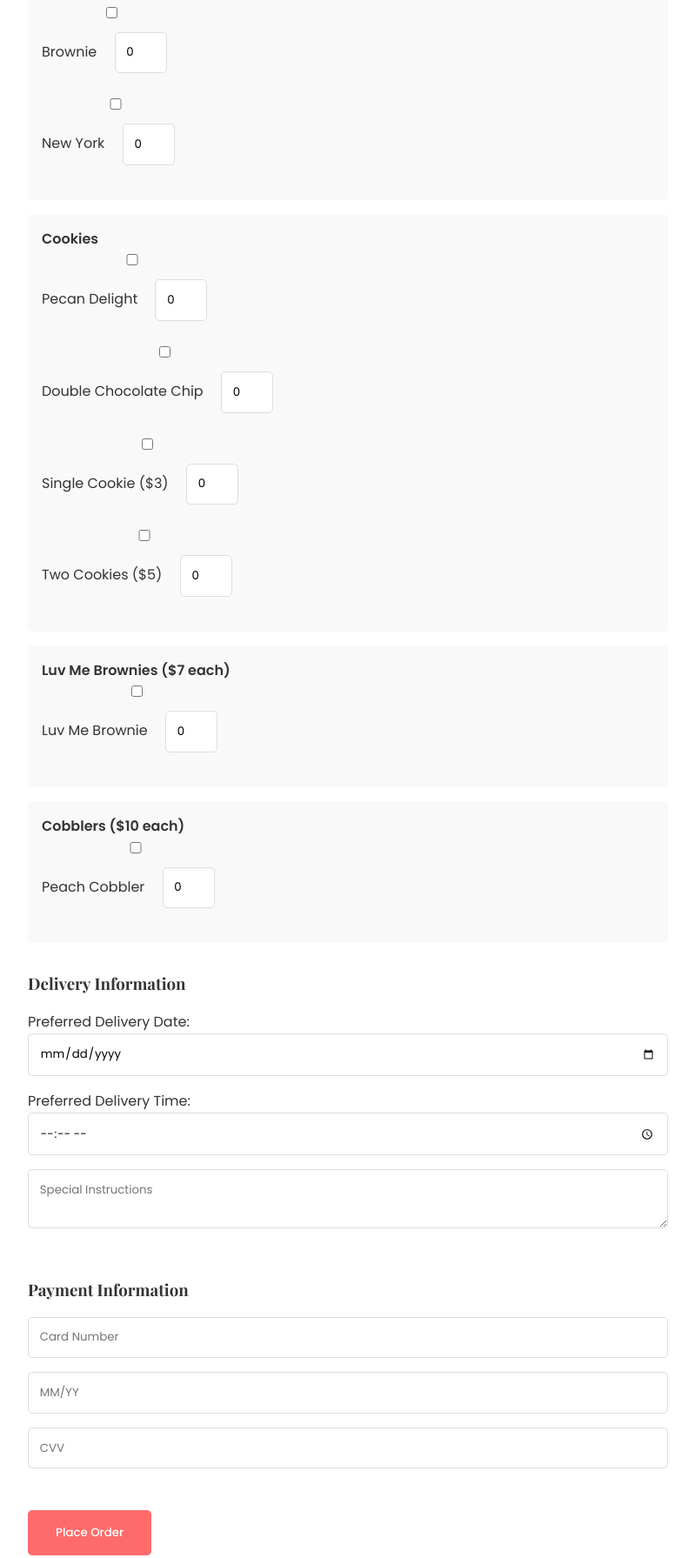
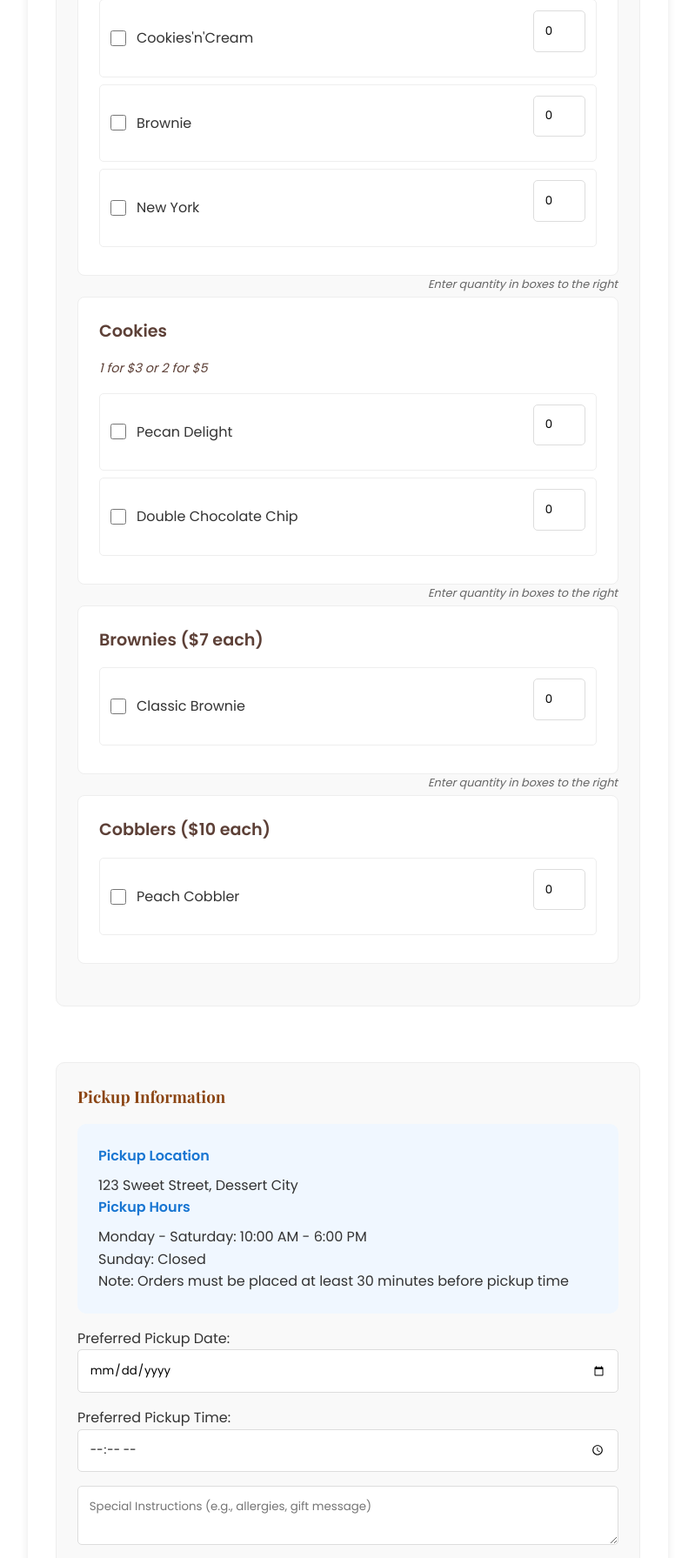
Before and after one commit to annesiaw/half-baked-website, a website: page public/order.html in a window 1280 px wide. Shown: the part 864-2655 px from the top of the page at 87% size, without its empty margins (240-1039 px from the left). Drawn offline with nearby package versions, Linux system fonts and the light colour scheme; files whose address does not match are found by name.

Commit message:
Update order form layout and image organization. Changes include: - Simplified cookie quantity inputs - Added pricing text for cookies - Moved images to public directory - Updated image paths in CSS

```diff
--- a/public/order.html
+++ b/public/order.html
@@ -8,6 +8,147 @@
     <link rel="preconnect" href="https://fonts.googleapis.com">
     <link rel="preconnect" href="https://fonts.gstatic.com" crossorigin>
     <link href="https://fonts.googleapis.com/css2?family=Playfair+Display:wght@400;700&family=Poppins:wght@300;400;500;600&display=swap" rel="stylesheet">
+    <style>
+        #order-form {
+            max-width: 800px;
+            margin: 2rem auto;
+            padding: 2rem;
+            background: #fff;
+            border-radius: 15px;
+            box-shadow: 0 4px 20px rgba(0, 0, 0, 0.1);
+        }
+
+        .order-form {
+            display: grid;
+            gap: 2rem;
+        }
+
+        .form-group {
+            background: #f9f9f9;
+            padding: 1.5rem;
+            border-radius: 10px;
+            border: 1px solid #eee;
+        }
+
+        .form-group h3 {
+            color: #8B4513;
+            margin-bottom: 1rem;
+            font-family: 'Playfair Display', serif;
+        }
+
+        .menu-selection {
+            background: white;
+            padding: 1.5rem;
+            margin: 1.5rem 0;
+            border-radius: 8px;
+            border: 1px solid #eee;
+            position: relative;
+        }
+
+        .menu-selection h4 {
+            color: #5D4037;
+            margin-bottom: 1rem;
+            font-size: 1.2rem;
+        }
+
+        .item-option {
+            display: flex;
+            justify-content: space-between;
+            align-items: center;
+            padding: 0.75rem;
+            margin: 0.5rem 0;
+            background: #fff;
+            border-radius: 5px;
+            border: 1px solid #eee;
+        }
+
+        .item-option label {
+            display: flex;
+            align-items: center;
+            gap: 0.75rem;
+            flex: 1;
+        }
+
+        .item-option input[type="checkbox"] {
+            margin: 0;
+            width: 18px;
+            height: 18px;
+        }
+
+        .item-option span {
+            font-size: 1rem;
+            color: #333;
+        }
+
+        .quantity-options {
+            display: flex;
+            gap: 1rem;
+            margin-left: 2rem;
+        }
+
+        .quantity-options input[type="number"] {
+            width: 60px;
+            padding: 0.5rem;
+            border: 1px solid #ddd;
+            border-radius: 5px;
+            text-align: center;
+        }
+
+        .quantity-label {
+            position: absolute;
+            right: 0;
+            top: -20px;
+            font-size: 0.8rem;
+            color: #666;
+        }
+
+        .menu-selection::before {
+            content: "Enter quantity in boxes to the right";
+            position: absolute;
+            top: -25px;
+            right: 0;
+            font-size: 0.8rem;
+            color: #666;
+            font-style: italic;
+        }
+
+        .pickup-info {
+            background: #f0f7ff;
+            padding: 1.5rem;
+            border-radius: 10px;
+            margin: 1rem 0;
+        }
+
+        .pickup-info h4 {
+            color: #1976D2;
+            margin-bottom: 0.5rem;
+        }
+
+        .submit-order {
+            background: #8B4513;
+            color: white;
+            padding: 1rem 2rem;
+            border: none;
+            border-radius: 8px;
+            font-size: 1.1rem;
+            cursor: pointer;
+            transition: background 0.3s;
+            width: 100%;
+            max-width: 300px;
+            margin: 0 auto;
+        }
+
+        .submit-order:hover {
+            background: #A0522D;
+        }
+
+        .cookie-pricing {
+            color: #5D4037;
+            font-style: italic;
+            margin-bottom: 1rem;
+            font-size: 0.9rem;
+        }
+    </style>
 </head>
 <body>
     <header>
@@ -33,7 +174,6 @@
                 <input type="text" id="name" name="name" placeholder="Full Name" required>
                 <input type="email" id="email" name="email" placeholder="Email" required>
                 <input type="tel" id="phone" name="phone" placeholder="Phone Number" required>
-                <textarea id="address" name="address" placeholder="Delivery Address" required></textarea>
             </div>
 
             <div class="form-group">
@@ -42,71 +182,68 @@
                     <h4>Cheesecake Bites ($10 each)</h4>
                     <div class="item-option">
                         <label>
-                            <input type="checkbox" name="cheesecake" value="strawberry"> Strawberry Crunch
-                            <input type="number" name="strawberry_qty" min="0" max="10" value="0">
+                            <input type="checkbox" name="cheesecake" value="strawberry">
+                            <span>Strawberry Crunch</span>
                         </label>
+                        <input type="number" name="strawberry_qty" min="0" max="10" value="0" title="Enter number of slices">
                     </div>
                     <div class="item-option">
                         <label>
-                            <input type="checkbox" name="cheesecake" value="peach"> Peach Cobbler
-                            <input type="number" name="peach_qty" min="0" max="10" value="0">
+                            <input type="checkbox" name="cheesecake" value="peach">
+                            <span>Peach Cobbler</span>
                         </label>
+                        <input type="number" name="peach_qty" min="0" max="10" value="0">
                     </div>
                     <div class="item-option">
                         <label>
-                            <input type="checkbox" name="cheesecake" value="cookies"> Cookies'n'Cream
-                            <input type="number" name="cookies_qty" min="0" max="10" value="0">
+                            <input type="checkbox" name="cheesecake" value="cookies">
+                            <span>Cookies'n'Cream</span>
                         </label>
+                        <input type="number" name="cookies_qty" min="0" max="10" value="0">
                     </div>
                     <div class="item-option">
                         <label>
-                            <input type="checkbox" name="cheesecake" value="brownie"> Brownie
-                            <input type="number" name="brownie_qty" min="0" max="10" value="0">
+                            <input type="checkbox" name="cheesecake" value="brownie">
+                            <span>Brownie</span>
                         </label>
+                        <input type="number" name="brownie_qty" min="0" max="10" value="0">
                     </div>
                     <div class="item-option">
                         <label>
-                            <input type="checkbox" name="cheesecake" value="newyork"> New York
-                            <input type="number" name="newyork_qty" min="0" max="10" value="0">
+                            <input type="checkbox" name="cheesecake" value="newyork">
+                            <span>New York</span>
                         </label>
+                        <input type="number" name="newyork_qty" min="0" max="10" value="0">
                     </div>
                 </div>
 
                 <div class="menu-selection">
                     <h4>Cookies</h4>
+                    <p class="cookie-pricing">1 for $3 or 2 for $5</p>
                     <div class="item-option">
                         <label>
-                            <input type="checkbox" name="cookies" value="pecan"> Pecan Delight
-                            <input type="number" name="pecan_qty" min="0" max="20" value="0">
+                            <input type="checkbox" name="cookies" value="pecan">
+                            <span>Pecan Delight</span>
                         </label>
+                        <input type="number" name="pecan_qty" min="0" max="20" value="0" title="Enter number of cookies">
                     </div>
                     <div class="item-option">
                         <label>
-                            <input type="checkbox" name="cookies" value="chocolate"> Double Chocolate Chip
-                            <input type="number" name="chocolate_qty" min="0" max="20" value="0">
+                            <input type="checkbox" name="cookies" value="chocolate">
+                            <span>Double Chocolate Chip</span>
                         </label>
-                    </div>
-                    <div class="item-option">
-                        <label>
-                            <input type="checkbox" name="cookies" value="single"> Single Cookie ($3)
-                            <input type="number" name="single_qty" min="0" max="20" value="0">
-                        </label>
-                    </div>
-                    <div class="item-option">
-                        <label>
-                            <input type="checkbox" name="cookies" value="double"> Two Cookies ($5)
-                            <input type="number" name="double_qty" min="0" max="10" value="0">
-                        </label>
+                        <input type="number" name="chocolate_qty" min="0" max="20" value="0" title="Enter number of cookies">
                     </div>
                 </div>
 
                 <div class="menu-selection">
-                    <h4>Luv Me Brownies ($7 each)</h4>
+                    <h4>Brownies ($7 each)</h4>
                     <div class="item-option">
                         <label>
-                            <input type="checkbox" name="brownies" value="luvme"> Luv Me Brownie
-                            <input type="number" name="brownie_qty" min="0" max="10" value="0">
+                            <input type="checkbox" name="brownies" value="brownie">
+                            <span>Classic Brownie</span>
                         </label>
+                        <input type="number" name="brownie_qty" min="0" max="10" value="0">
                     </div>
                 </div>
 
@@ -114,22 +251,31 @@
                     <h4>Cobblers ($10 each)</h4>
                     <div class="item-option">
                         <label>
-                            <input type="checkbox" name="cobbler" value="peach"> Peach Cobbler
-                            <input type="number" name="peach_cobbler_qty" min="0" max="5" value="0">
+                            <input type="checkbox" name="cobbler" value="peach">
+                            <span>Peach Cobbler</span>
                         </label>
+                        <input type="number" name="peach_cobbler_qty" min="0" max="5" value="0">
                     </div>
                 </div>
             </div>
 
             <div class="form-group">
-                <h3>Delivery Information</h3>
-                <label for="deliveryDate">Preferred Delivery Date:</label>
-                <input type="date" id="deliveryDate" name="deliveryDate" required>
+                <h3>Pickup Information</h3>
+                <div class="pickup-info">
+                    <h4>Pickup Location</h4>
+                    <p>123 Sweet Street, Dessert City</p>
+                    <h4>Pickup Hours</h4>
+                    <p>Monday - Saturday: 10:00 AM - 6:00 PM</p>
+                    <p>Sunday: Closed</p>
+                    <p class="note">Note: Orders must be placed at least 30 minutes before pickup time</p>
+                </div>
+                <label for="pickupDate">Preferred Pickup Date:</label>
+                <input type="date" id="pickupDate" name="pickupDate" required>
 
-                <label for="deliveryTime">Preferred Delivery Time:</label>
-                <input type="time" id="deliveryTime" name="deliveryTime" required>
+                <label for="pickupTime">Preferred Pickup Time:</label>
+                <input type="time" id="pickupTime" name="pickupTime" min="10:00" max="18:00" required>
 
-                <textarea id="specialInstructions" name="specialInstructions" placeholder="Special Instructions"></textarea>
+                <textarea id="specialInstructions" name="specialInstructions" placeholder="Special Instructions (e.g., allergies, gift message)"></textarea>
             </div>
 
             <div class="form-group">
@@ -162,6 +308,52 @@
         </div>
     </footer>
 
-    <script src="script.js"></script>
+    <script>
+        document.addEventListener('DOMContentLoaded', function() {
+            const pickupDate = document.getElementById('pickupDate');
+            const pickupTime = document.getElementById('pickupTime');
+            const form = document.getElementById('orderForm');
+
+            // Set minimum date to today
+            const today = new Date();
+            const minDate = today.toISOString().split('T')[0];
+            pickupDate.min = minDate;
+
+            // Disable Sundays
+            pickupDate.addEventListener('change', function() {
+                const selectedDate = new Date(this.value);
+                if (selectedDate.getDay() === 0) { // Sunday
+                    alert('Sorry, we are closed on Sundays. Please select another day.');
+                    this.value = '';
+                }
+            });
+
+            // Validate pickup time
+            form.addEventListener('submit', function(e) {
+                const selectedDate = new Date(pickupDate.value);
+                const selectedTime = pickupTime.value.split(':');
+                const pickupDateTime = new Date(selectedDate);
+                pickupDateTime.setHours(parseInt(selectedTime[0]), parseInt(selectedTime[1]));
+
+                // Add 30 minutes to current time for minimum pickup time
+                const minPickupTime = new Date();
+                minPickupTime.setMinutes(minPickupTime.getMinutes() + 30);
+
+                if (pickupDateTime < minPickupTime) {
+                    e.preventDefault();
+                    alert('Please select a pickup time at least 30 minutes from now.');
+                    return false;
+                }
+
+                // Check if time is within business hours
+                const hours = parseInt(selectedTime[0]);
+                if (hours < 10 || hours >= 18) {
+                    e.preventDefault();
+                    alert('Please select a time between 10:00 AM and 6:00 PM.');
+                    return false;
+                }
+            });
+        });
+    </script>
 </body>
 </html>
--- a/public/styles.css
+++ b/public/styles.css
@@ -84,7 +84,7 @@ nav {
 #hero {
     height: 100vh;
     background: linear-gradient(rgba(0, 0, 0, 0.4), rgba(0, 0, 0, 0.4)),
-                url('images/background/hero-bg.png') center/cover no-repeat;
+                url('images/hero-bg.png') center/cover no-repeat;
     display: flex;
     align-items: center;
     justify-content: center;
```
Also changed, not shown: public/index.html (+1 -2 lines), public/images/logo/logo.png (added), public/images/products/cheesecake.jpeg (added), public/images/products/cobbler.jpg (added), public/images/products/cookies.jpg (added), 1 other file.
